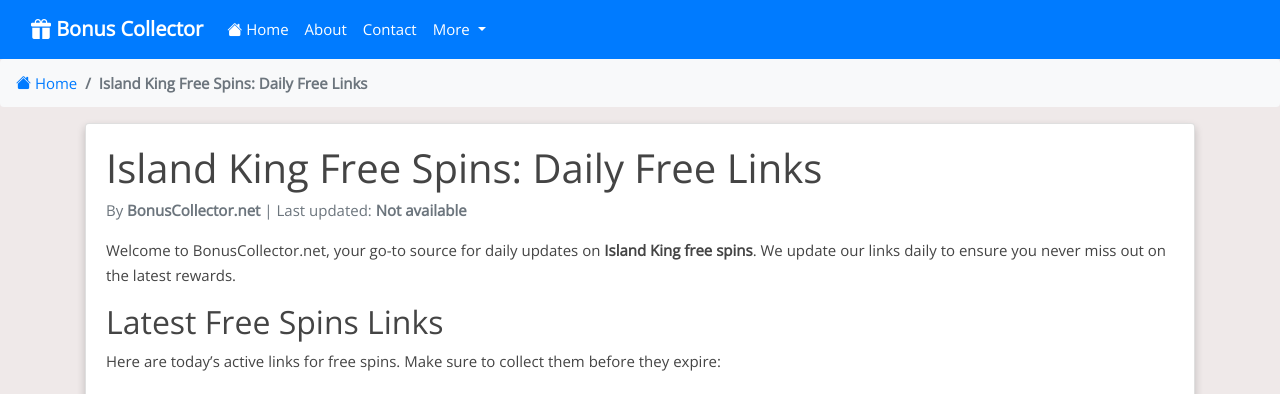
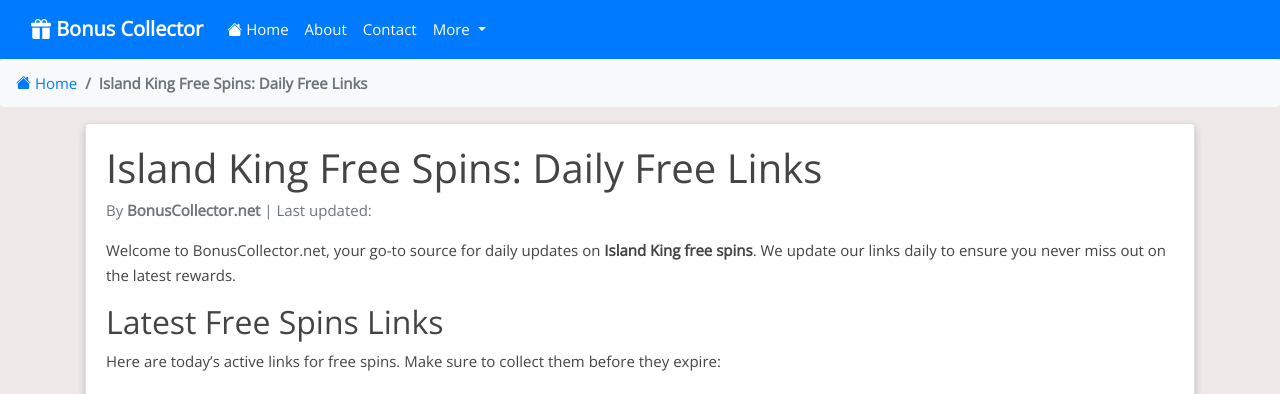
Before and after one commit to Prollad99/bs-net, a Jekyll site: the page built from _posts/2024-07-04-island-king.md, in a window 1280 px wide and 900 px high. Shown: the top 394 px of the window. Built offline with Jekyll 4.4.1, drawn with Linux system fonts in a browser that asks for light colours; nearby versions of some CDN libraries; comment, search, counter and statistics services are not loaded.

Commit message:
Update post.html

```diff
--- a/_layouts/post.html
+++ b/_layouts/post.html
@@ -14,7 +14,7 @@
     Last updated:
     <strong id="last-updated" data-last-modified="{{ site.data.include_files[page.include_file].last_modified | date: "%Y-%m-%dT%H:%M:%SZ" }}"></strong>
   {% else %}
-    Last updated: <strong>Not available</strong>
+    Last updated: <strong>{{ page.last_modified_at | date: "%Y-%m-%d" }}</strong>
   {% endif %}
 </p>
 
```
